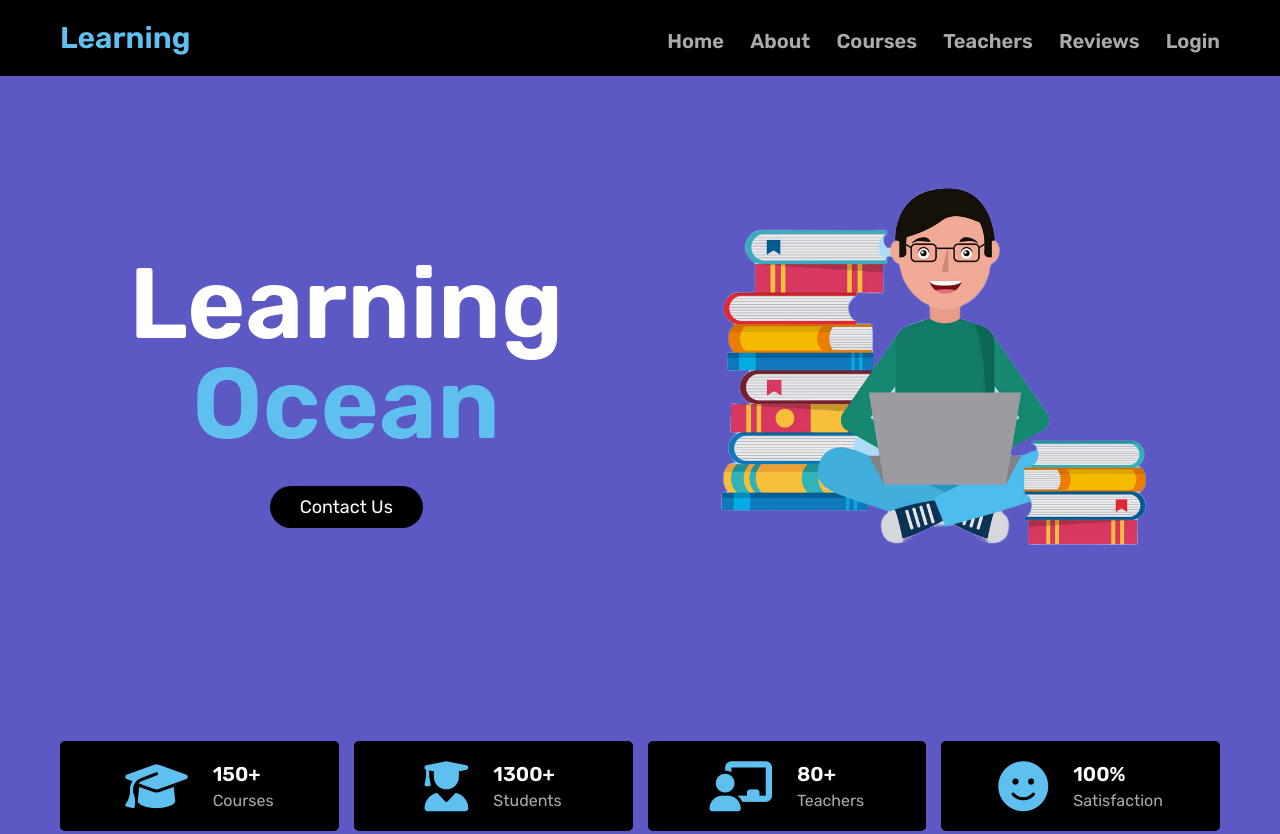
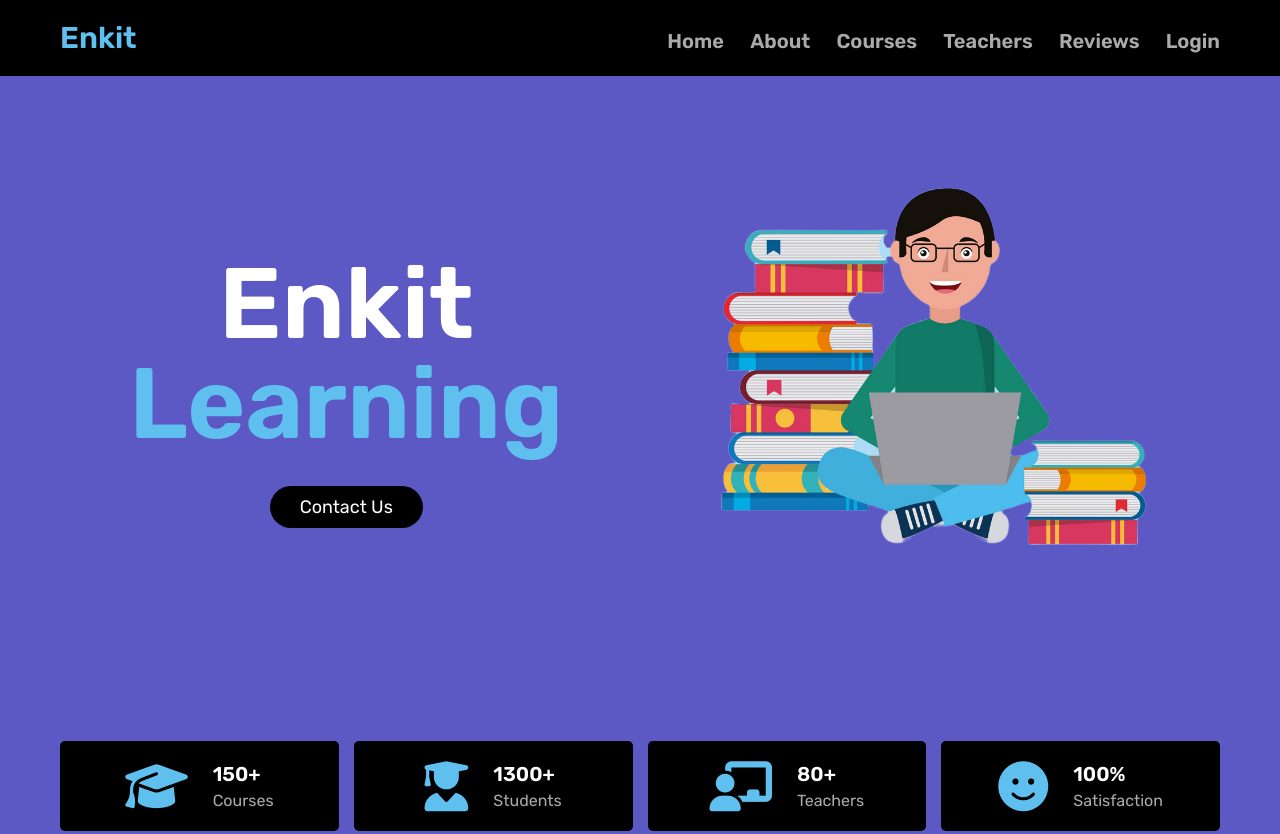
Before and after one commit to palakSingh621/Enkit-learning, a plain HTML site: page index.html in a window 1280 px wide. Shown: the top 834 px of the page. Drawn offline with nearby package versions, Linux system fonts and the light colour scheme.

Commit message:
touch-up1

```diff
--- a/index.html
+++ b/index.html
@@ -4,7 +4,7 @@
    <meta charset="UTF-8">
    <meta http-equiv="X-UA-Compatible" content="IE=edge">
    <meta name="viewport" content="width=device-width, initial-scale=1.0">
-   <title>Learning Ocean</title>
+   <title>Enkit</title>
 
    <!-- swiper css link  -->
    <link rel="stylesheet" href="https://unpkg.com/swiper@8/swiper-bundle.min.css" />
@@ -26,7 +26,7 @@
 
    <section class="flex">
 
-      <a href="#home" class="logo" style="color:#5fc0f0; font-size: 30px;">Learning</a>
+      <a href="#home" class="logo" style="color:#5fc0f0; font-size: 30px;">Enkit</a>
 
       <nav class="navbar">
          <a href="#home">Home</a>
@@ -155,7 +155,7 @@
    <div class="row">
 
       <div class="content">
-         <h3>Learning <span>Ocean</span></h3>
+         <h3>Enkit <span>Learning</span></h3>
          <br>
          <a href="#contact" class="btn">Contact Us</a>
       </div>
```
